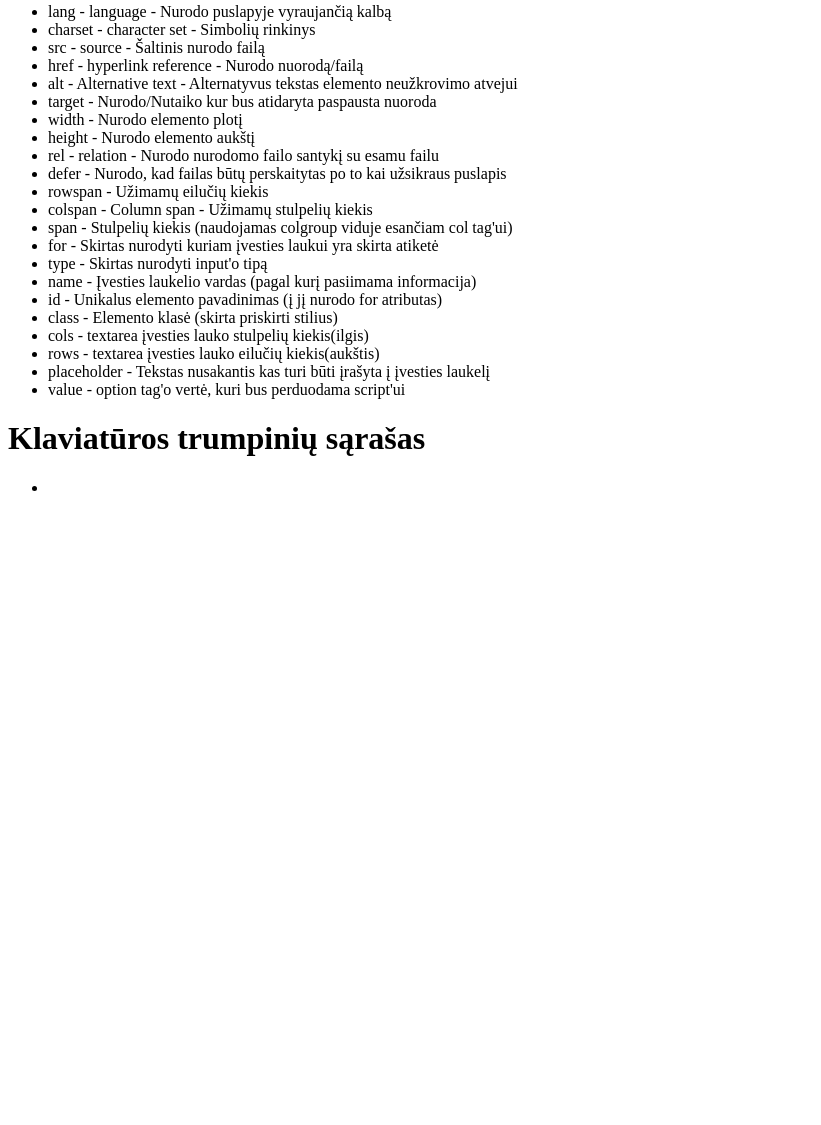
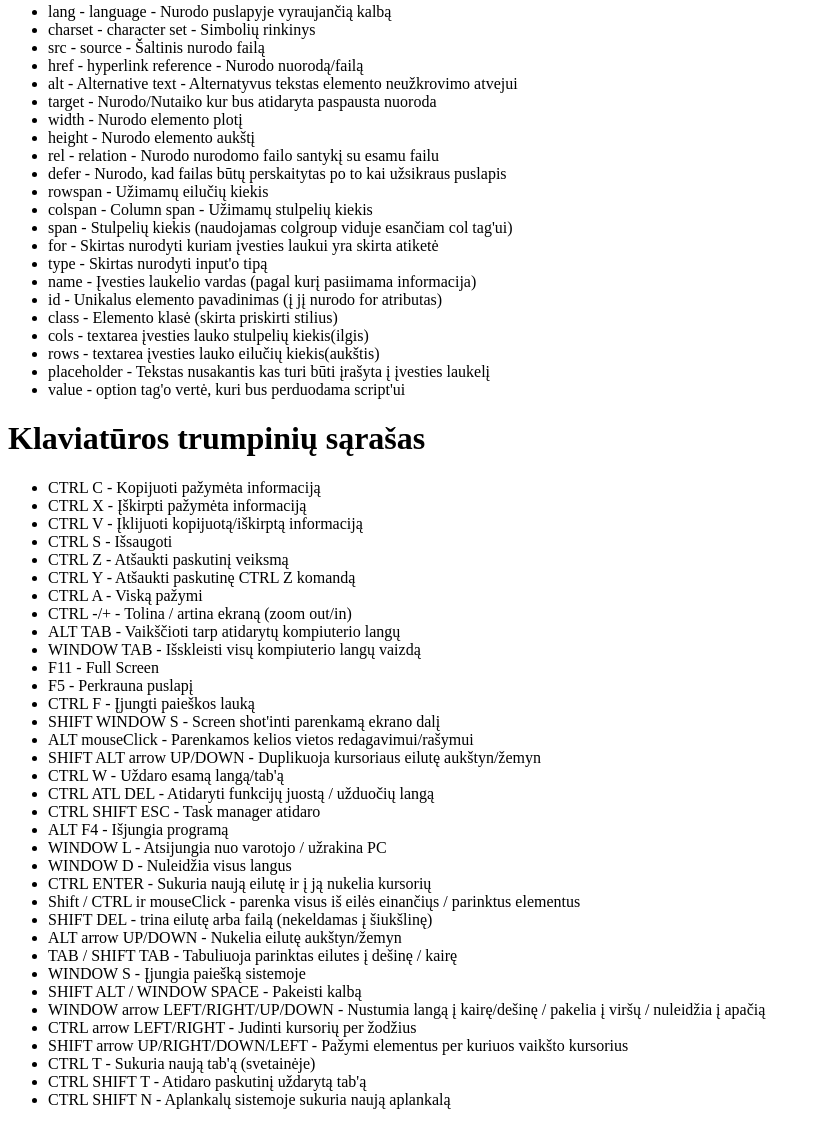
Before and after one commit to BanRokas/TYPE14, a plain HTML site: page HTML ir CSS/02 paskaita - 10.18 - HTML Įvadas/index.html in a window 1280 px wide. Shown: the part 1777-2902 px from the top of the page, without its empty margins (0-821 px from the left). Before the commit the page ends 2290 px from the top, so only its background shows below. Drawn offline with Linux system fonts and the light colour scheme.

Commit message:
Keyboard shortcuts

```diff
--- a/HTML ir CSS/02 paskaita - 10.18 - HTML Įvadas/index.html
+++ b/HTML ir CSS/02 paskaita - 10.18 - HTML Įvadas/index.html
@@ -158,7 +158,41 @@
     <div> <!-- Klaviatūros trumpinių sąrašas -->
       <h1>Klaviatūros trumpinių sąrašas</h1>
       <ul>
-        <li></li>
+        <li>CTRL C - Kopijuoti pažymėta informaciją</li>
+        <li>CTRL X - Įškirpti pažymėta informaciją</li>
+        <li>CTRL V - Įklijuoti kopijuotą/iškirptą informaciją</li>
+        <li>CTRL S - Išsaugoti</li>
+        <li>CTRL Z - Atšaukti paskutinį veiksmą</li>
+        <li>CTRL Y - Atšaukti paskutinę CTRL Z komandą</li>
+        <li>CTRL A - Viską pažymi</li>
+        <li>CTRL -/+ - Tolina / artina ekraną (zoom out/in)</li>
+        <li>ALT TAB - Vaikščioti tarp atidarytų kompiuterio langų</li>
+        <li>WINDOW TAB - Išskleisti visų kompiuterio langų vaizdą</li>
+        <li>F11 - Full Screen</li>
+        <li>F5 - Perkrauna puslapį</li>
+        <li>CTRL F - Įjungti paieškos lauką</li>
+        <li>SHIFT WINDOW S - Screen shot'inti parenkamą ekrano dalį</li>
+        <li>ALT mouseClick - Parenkamos kelios vietos redagavimui/rašymui</li>
+        <li>SHIFT ALT arrow UP/DOWN - Duplikuoja kursoriaus eilutę aukštyn/žemyn</li>
+        <li>CTRL W - Uždaro esamą langą/tab'ą</li>
+        <li>CTRL ATL DEL - Atidaryti funkcijų juostą / užduočių langą</li>
+        <li>CTRL SHIFT ESC - Task manager atidaro</li>
+        <li>ALT F4 - Išjungia programą</li>
+        <li>WINDOW L - Atsijungia nuo varotojo / užrakina PC</li>
+        <li>WINDOW D - Nuleidžia visus langus</li>
+        <li>CTRL ENTER - Sukuria naują eilutę ir į ją nukelia kursorių</li>
+        <li>Shift / CTRL ir mouseClick - parenka visus iš eilės einančiųs / parinktus elementus</li>
+        <li>SHIFT DEL - trina eilutę arba failą (nekeldamas į šiukšlinę)</li>
+        <li>ALT arrow UP/DOWN - Nukelia eilutę aukštyn/žemyn</li>
+        <li>TAB / SHIFT TAB - Tabuliuoja parinktas eilutes į dešinę / kairę</li>
+        <li>WINDOW S - Įjungia paiešką sistemoje</li>
+        <li>SHIFT ALT / WINDOW SPACE - Pakeisti kalbą</li>
+        <li>WINDOW arrow LEFT/RIGHT/UP/DOWN - Nustumia langą į kairę/dešinę / pakelia į viršų / nuleidžia į apačią</li>
+        <li>CTRL arrow LEFT/RIGHT - Judinti kursorių per žodžius</li>
+        <li>SHIFT arrow UP/RIGHT/DOWN/LEFT - Pažymi elementus per kuriuos vaikšto kursorius</li>
+        <li>CTRL T - Sukuria naują tab'ą (svetainėje)</li>
+        <li>CTRL SHIFT T - Atidaro paskutinį uždarytą tab'ą</li>
+        <li>CTRL SHIFT N - Aplankalų sistemoje sukuria naują aplankalą</li>
       </ul>
     </div>
   </div>
```
